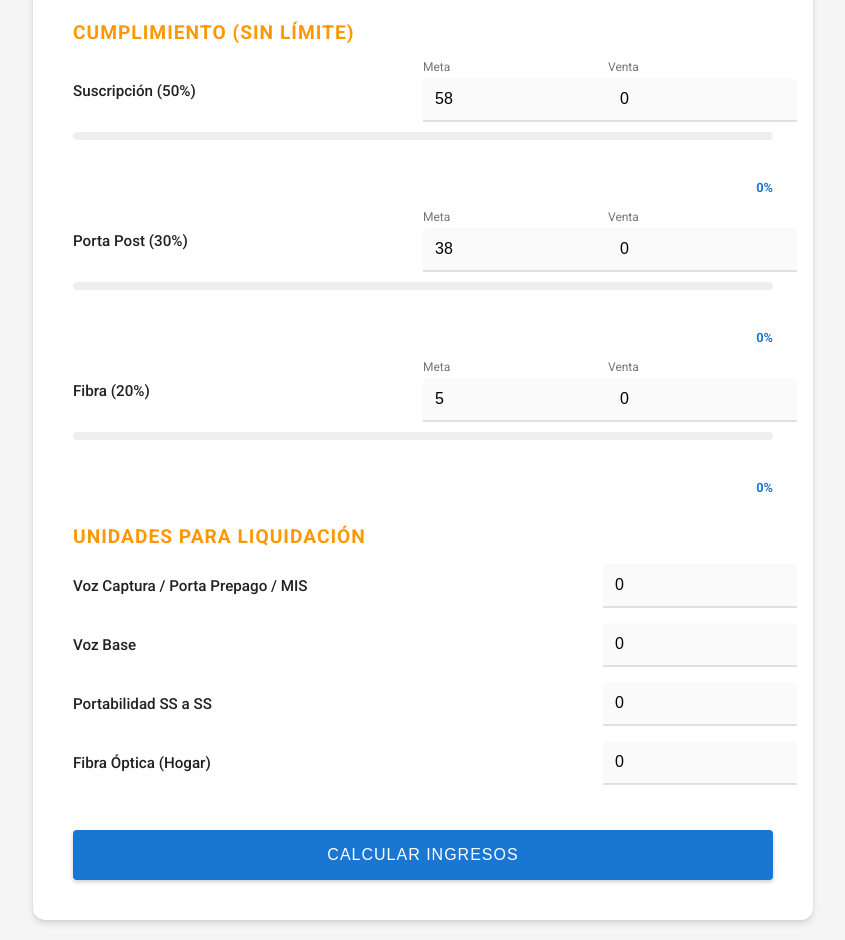
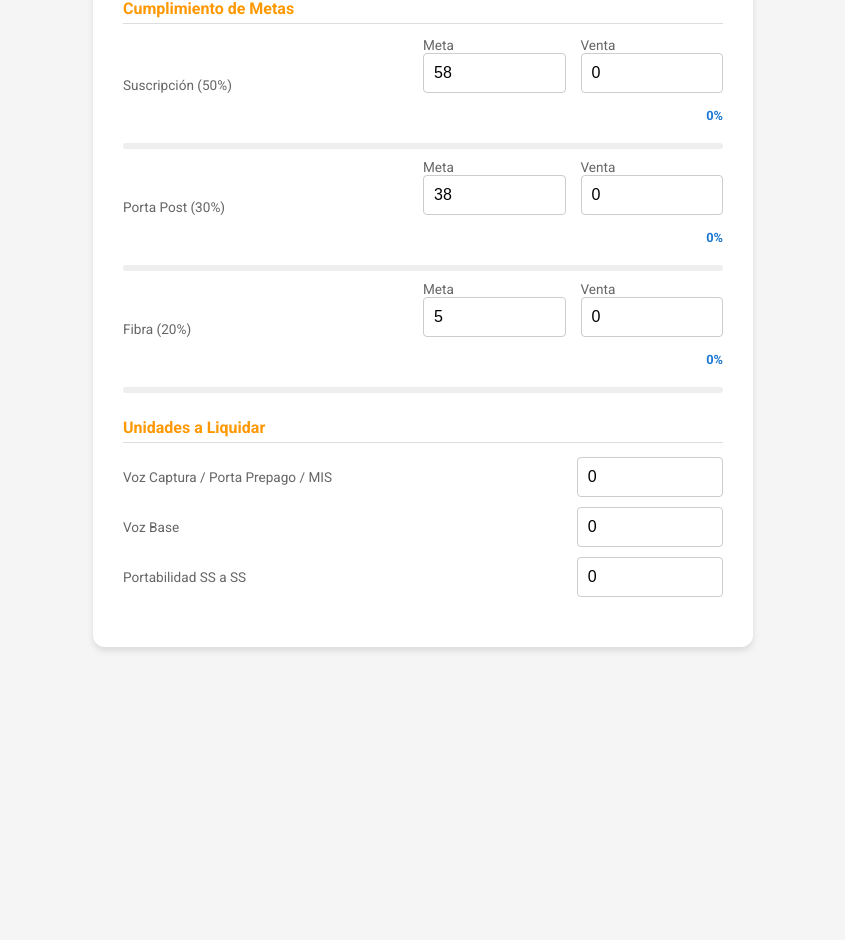
Before and after one commit to nilosar/mi-calculadora, a plain HTML site: page index.html in a window 1280 px wide. Shown: the part 128-1068 px from the top of the page, without its empty margins (217-1062 px from the left). After the commit the page ends 803 px from the top, so only its background shows below. Drawn offline with Linux system fonts and the light colour scheme.

Commit message:
Add files via upload

```diff
--- a/index.html
+++ b/index.html
@@ -3,7 +3,7 @@
 <head>
     <meta charset="UTF-8">
     <meta name="viewport" content="width=device-width, initial-scale=1.0">
-    <title>Calculadora Comisiones | Sin Límite</title>
+    <title>Calculadora de Comisiones Pro</title>
     <link href="https://fonts.googleapis.com/css2?family=Roboto:wght@300;400;500;700&display=swap" rel="stylesheet">
     <style>
         :root {
@@ -12,132 +12,112 @@
             --md-bg: #F5F5F5;
             --md-card: #FFFFFF;
             --md-text: #212121;
-            --md-text-secondary: #757575;
-            --md-shadow: 0 4px 6px rgba(0,0,0,0.1), 0 1px 3px rgba(0,0,0,0.08);
+            --md-shadow: 0 4px 6px rgba(0,0,0,0.1);
         }
 
         body {
             font-family: 'Roboto', sans-serif;
             background-color: var(--md-bg);
-            color: var(--md-text);
             display: flex;
             justify-content: center;
             padding: 20px;
-            margin: 0;
         }
 
         .card {
             background: var(--md-card);
             width: 100%;
-            max-width: 700px;
-            padding: 40px;
+            max-width: 600px;
+            padding: 30px;
             border-radius: 12px;
             box-shadow: var(--md-shadow);
         }
 
-        h1 { color: var(--md-blue); font-weight: 500; text-align: center; margin-bottom: 30px; }
-        h2 { color: var(--md-orange); font-size: 1.2rem; text-transform: uppercase; letter-spacing: 1px; margin-top: 30px; }
+        h1 { color: var(--md-blue); text-align: center; font-size: 1.5rem; }
+        h2 { color: var(--md-orange); font-size: 1rem; margin-top: 25px; border-bottom: 1px solid #ddd; padding-bottom: 5px; }
 
         .input-group {
             display: grid;
             grid-template-columns: 2fr 1fr 1fr;
-            gap: 20px;
-            align-items: center;
-            margin-bottom: 15px;
+            gap: 15px;
+            margin-bottom: 10px;
+            align-items: end;
         }
 
-        .label-main { font-weight: 500; font-size: 0.95rem; }
-        .field-label { font-size: 0.75rem; color: var(--md-text-secondary); display: block; margin-bottom: 4px; }
+        .unit-group {
+            display: grid;
+            grid-template-columns: 3fr 1fr;
+            gap: 15px;
+            margin-bottom: 10px;
+            align-items: center;
+        }
 
+        label { font-size: 0.85rem; color: #666; display: block; }
         input {
             width: 100%;
-            padding: 12px;
-            border: none;
-            border-bottom: 2px solid #e0e0e0;
-            background: #fafafa;
-            border-radius: 4px 4px 0 0;
+            padding: 10px;
+            border: 1px solid #ccc;
+            border-radius: 4px;
             font-size: 1rem;
-            transition: all 0.3s;
-        }
-
-        input:focus {
-            outline: none;
-            border-bottom-color: var(--md-blue);
-            background: #f0f4ff;
+            box-sizing: border-box;
         }
 
         .progress-container {
             grid-column: span 3;
-            height: 8px;
+            height: 6px;
             background: #eee;
-            border-radius: 4px;
-            overflow: hidden;
-            margin-bottom: 20px;
-            margin-top: -10px;
+            border-radius: 3px;
+            margin-top: 5px;
         }
 
         .progress-bar {
             height: 100%;
             width: 0%;
             background: var(--md-blue);
-            transition: width 0.5s ease-out;
+            border-radius: 3px;
+            transition: width 0.3s;
         }
 
-        .perc-indicator {
+        .perc-label {
+            grid-column: span 3;
+            text-align: right;
             font-size: 0.8rem;
+            font-weight: bold;
             color: var(--md-blue);
-            font-weight: bold;
-            text-align: right;
         }
 
         button {
-            background-color: var(--md-blue);
+            width: 100%;
+            padding: 15px;
+            background: var(--md-blue);
             color: white;
             border: none;
-            padding: 16px;
             border-radius: 4px;
-            width: 100%;
-            font-size: 1rem;
-            font-weight: 500;
-            text-transform: uppercase;
-            letter-spacing: 1px;
+            font-weight: bold;
             cursor: pointer;
-            box-shadow: 0 2px 4px rgba(0,0,0,0.2);
-            margin-top: 30px;
-            transition: all 0.3s;
-        }
-
-        button:hover {
-            background-color: #1565C0;
-            box-shadow: 0 4px 8px rgba(0,0,0,0.3);
+            margin-top: 20px;
         }
 
         .result-panel {
-            margin-top: 30px;
-            padding: 25px;
+            margin-top: 20px;
+            padding: 20px;
+            background: #E8F5E9;
             border-radius: 8px;
-            background: #f1f8e9;
-            border: 1px solid #c5e1a5;
-            display: none;
-            animation: fadeIn 0.4s ease-in;
+            text-align: center;
         }
 
-        @keyframes fadeIn { from { opacity: 0; transform: translateY(10px); } to { opacity: 1; transform: translateY(0); } }
-
-        .total-value {
-            font-size: 2.5rem;
-            color: #2e7d32;
-            font-weight: 700;
-            margin: 15px 0;
+        .total-amount {
+            font-size: 2rem;
+            color: #2E7D32;
+            font-weight: bold;
+            margin: 10px 0;
         }
 
-        .tramo-chip {
+        .tramo-badge {
             background: var(--md-orange);
             color: white;
-            padding: 4px 12px;
-            border-radius: 16px;
-            font-size: 0.85rem;
-            font-weight: bold;
+            padding: 5px 15px;
+            border-radius: 20px;
+            font-size: 0.9rem;
         }
     </style>
 </head>
@@ -146,81 +126,43 @@
 <div class="card">
     <h1>Calculadora de Comisiones</h1>
 
-    <h2>Cumplimiento (Sin Límite)</h2>
+    <h2>Cumplimiento de Metas</h2>
 
     <div class="input-group">
-        <div class="label-main">Suscripción (50%)</div>
-        <div><span class="field-label">Meta</span><input type="number" id="m_susc" value="58"></div>
-        <div><span class="field-label">Venta</span><input type="number" id="v_susc" value="0" oninput="actualizarBarras()"></div>
+        <div><label>Suscripción (50%)</label></div>
+        <div><label>Meta</label><input type="number" id="m_susc" value="58" oninput="calcularTodo()"></div>
+        <div><label>Venta</label><input type="number" id="v_susc" value="0" oninput="calcularTodo()"></div>
+        <div class="perc-label" id="txt_p_susc">0%</div>
         <div class="progress-container"><div id="bar_susc" class="progress-bar"></div></div>
-        <div class="perc-indicator" id="txt_p_susc" style="grid-column: span 3;">0%</div>
     </div>
 
     <div class="input-group">
-        <div class="label-main">Porta Post (30%)</div>
-        <div><span class="field-label">Meta</span><input type="number" id="m_porta" value="38"></div>
-        <div><span class="field-label">Venta</span><input type="number" id="v_porta" value="0" oninput="actualizarBarras()"></div>
+        <div><label>Porta Post (30%)</label></div>
+        <div><label>Meta</label><input type="number" id="m_porta" value="38" oninput="calcularTodo()"></div>
+        <div><label>Venta</label><input type="number" id="v_porta" value="0" oninput="calcularTodo()"></div>
+        <div class="perc-label" id="txt_p_porta">0%</div>
         <div class="progress-container"><div id="bar_porta" class="progress-bar"></div></div>
-        <div class="perc-indicator" id="txt_p_porta" style="grid-column: span 3;">0%</div>
     </div>
 
     <div class="input-group">
-        <div class="label-main">Fibra (20%)</div>
-        <div><span class="field-label">Meta</span><input type="number" id="m_fibra" value="5"></div>
-        <div><span class="field-label">Venta</span><input type="number" id="v_fibra" value="0" oninput="actualizarBarras()"></div>
+        <div><label>Fibra (20%)</label></div>
+        <div><label>Meta</label><input type="number" id="m_fibra" value="5" oninput="calcularTodo()"></div>
+        <div><label>Venta</label><input type="number" id="v_fibra" value="0" oninput="calcularTodo()"></div>
+        <div class="perc-label" id="txt_p_fibra">0%</div>
         <div class="progress-container"><div id="bar_fibra" class="progress-bar"></div></div>
-        <div class="perc-indicator" id="txt_p_fibra" style="grid-column: span 3;">0%</div>
     </div>
 
-    <h2>Unidades para Liquidación</h2>
-    <div class="input-group" style="grid-template-columns: 3fr 1fr;">
-        <div class="label-main">Voz Captura / Porta Prepago / MIS</div>
-        <input type="number" id="q_captura" value="0">
+    <h2>Unidades a Liquidar</h2>
+    <div class="unit-group">
+        <label>Voz Captura / Porta Prepago / MIS</label>
+        <input type="number" id="q_captura" value="0" oninput="calcularTodo()">
     </div>
-    <div class="input-group" style="grid-template-columns: 3fr 1fr;">
-        <div class="label-main">Voz Base</div>
-        <input type="number" id="q_base" value="0">
+    <div class="unit-group">
+        <label>Voz Base</label>
+        <input type="number" id="q_base" value="0" oninput="calcularTodo()">
     </div>
-    <div class="input-group" style="grid-template-columns: 3fr 1fr;">
-        <div class="label-main">Portabilidad SS a SS</div>
-        <input type="number" id="q_ss" value="0">
+    <div class="unit-group">
+        <label>Portabilidad SS a SS</label>
+        <input type="number" id="q_ss" value="0" oninput="calcularTodo()">
     </div>
-    <div class="input-group" style="grid-template-columns: 3fr 1fr;">
-        <div class="label-main">Fibra Óptica (Hogar)</div>
-        <input type="number" id="q_fibra" value="0">
-    </div>
-
-    <button onclick="calcularComision()">Calcular Ingresos</button>
-
-    <div id="panel_resultado" class="result-panel">
-        <span id="res_tramo" class="tramo-chip">TRAMO 0</span>
-        <div style="margin-top: 15px; color: var(--md-text-secondary);">Cumplimiento Ponderado: <strong id="res_cumpl">0%</strong></div>
-        <div class="total-value" id="res_total">$0</div>
-        <div style="font-size: 0.8rem; color: #558b2f;">* Basado en anexo de contrato vigente al 01 de abril 2026.</div>
-    </div>
-</div>
-
-<script>
-    function actualizarBarras() {
-        const indicadores = ['susc', 'porta', 'fibra'];
-        indicadores.forEach(id => {
-            const meta = parseFloat(document.getElementById('m_'+id).value) || 1;
-            const venta = parseFloat(document.getElementById('v_'+id).value) || 0;
-            let perc = (venta / meta) * 100;
-
-            document.getElementById('txt_p_'+id).innerText = perc.toFixed(1) + '%';
-
-            // La barra se llena al 100% cuando llegas a la meta,
-            // pero si te pasas sigue creciendo proporcionalmente
-            let visualPerc = Math.min(perc, 150); // Límite visual de la barra para que no rompa el diseño
-            document.getElementById('bar_'+id).style.width = Math.min(perc, 100) + '%';
-
-            // Color verde si llegaste o pasaste la meta
-            document.getElementById('bar_'+id).style.backgroundColor = perc >= 100 ? '#4CAF50' : '#1976D2';
-        });
-    }
-
-    function calcularComision() {
-        // Eliminado el Math.min(..., 130) para permitir sobrecumplimiento ilimitado
-        const calcPerc = (id) => {
-            const m = parseFloat(document.getElementById('m_'+
+    <div class="unit-group">
```
